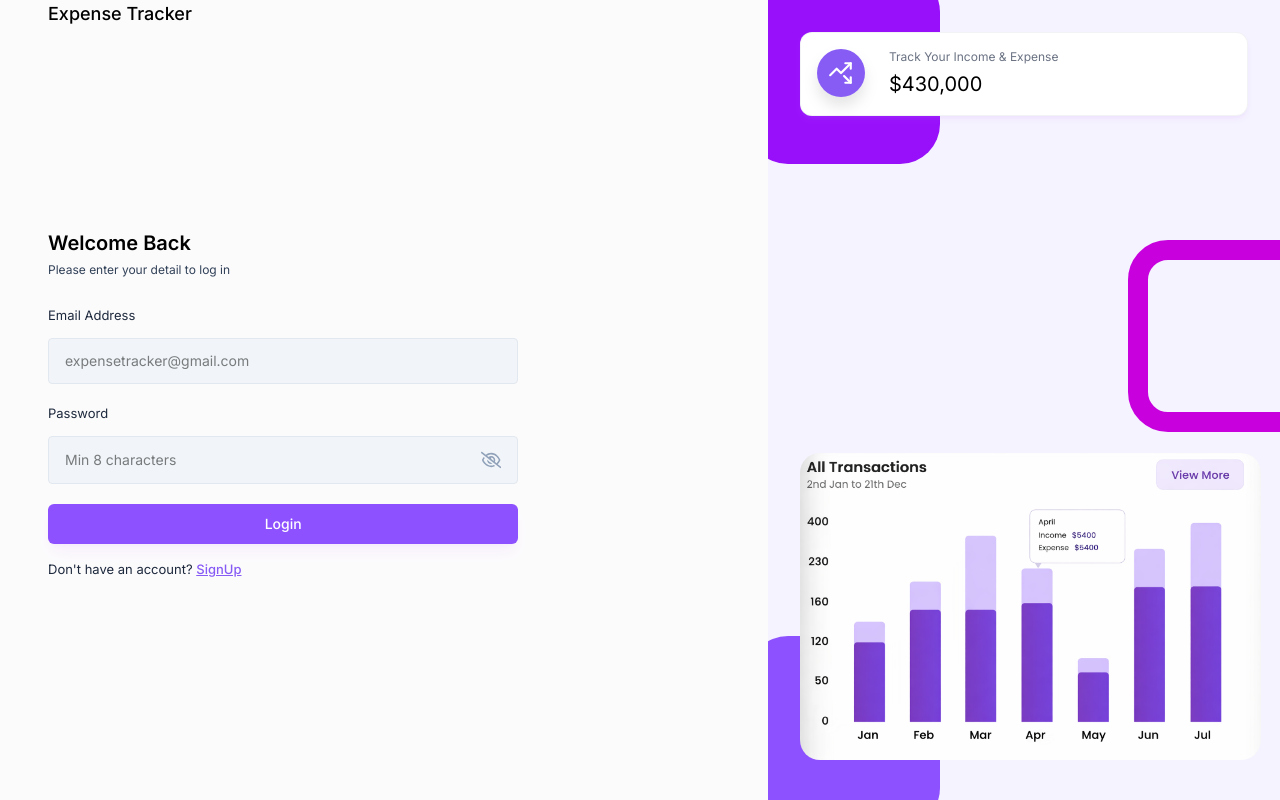
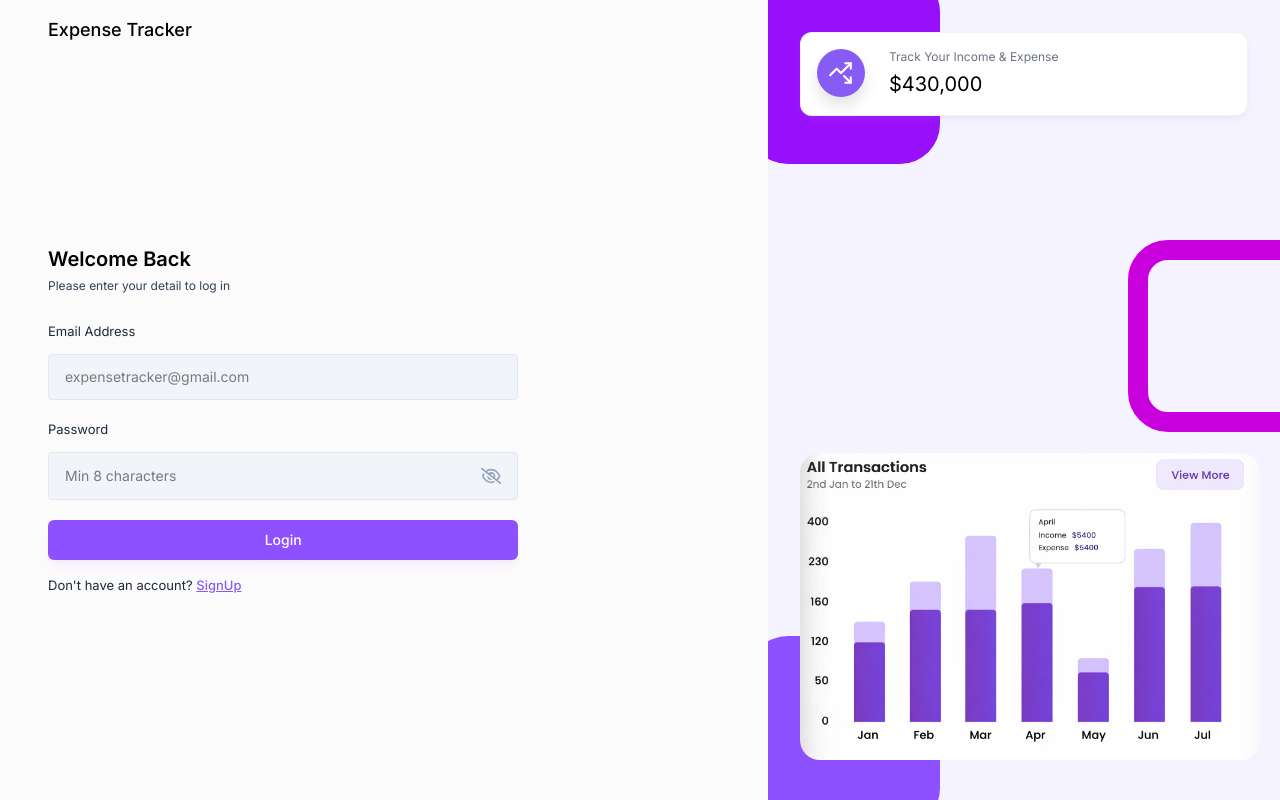
Before and after one commit to Vinoth272002/expense-tracker-client, a React (Vite) app: page /login in a window 1280 px wide. Built offline with nearby package versions, Linux system fonts and the light colour scheme; no server answers.

Commit message:
style(AuthLayout): add margin-top to Expense Tracker heading

```diff
--- a/src/components/layouts/AuthLayout.jsx
+++ b/src/components/layouts/AuthLayout.jsx
@@ -5,7 +5,7 @@
     return (
         <div className="flex">
             <div className="w-screen h-screen md:w-[60vw] px-12 pt 8 pb-12">
-                <h2 className="text-lg font-medium text-black">Expense Tracker</h2>
+                <h2 className="text-lg font-medium text-black mt-4">Expense Tracker</h2>
                 { children }
             </div>
 
```
